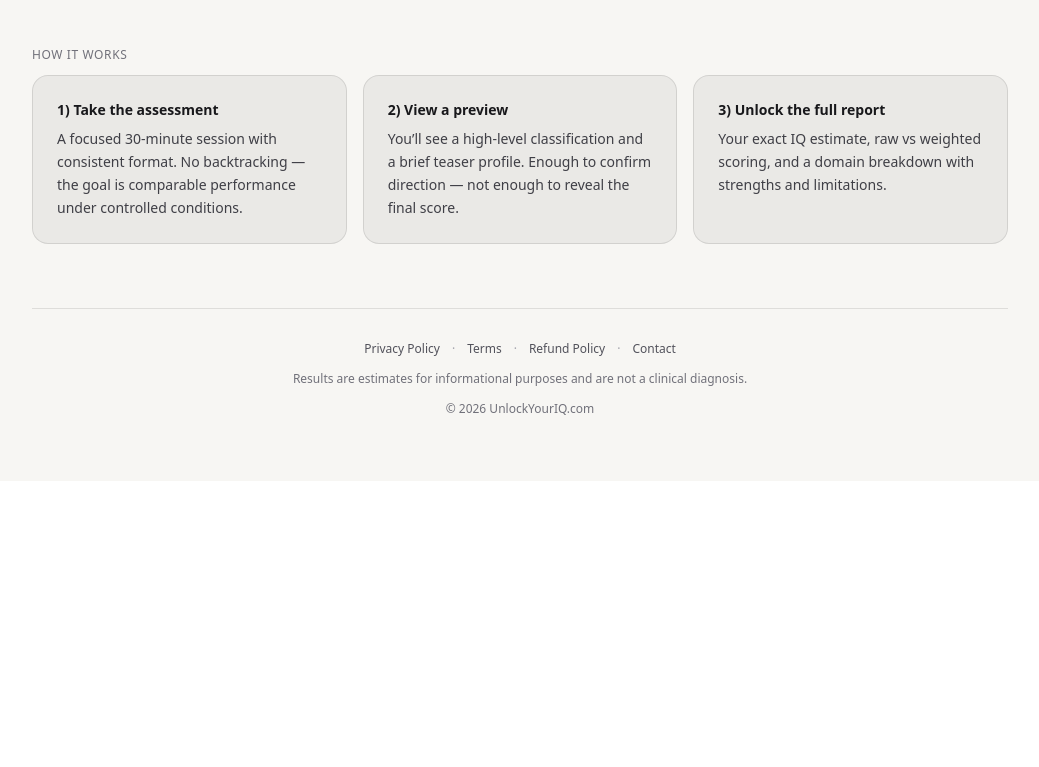
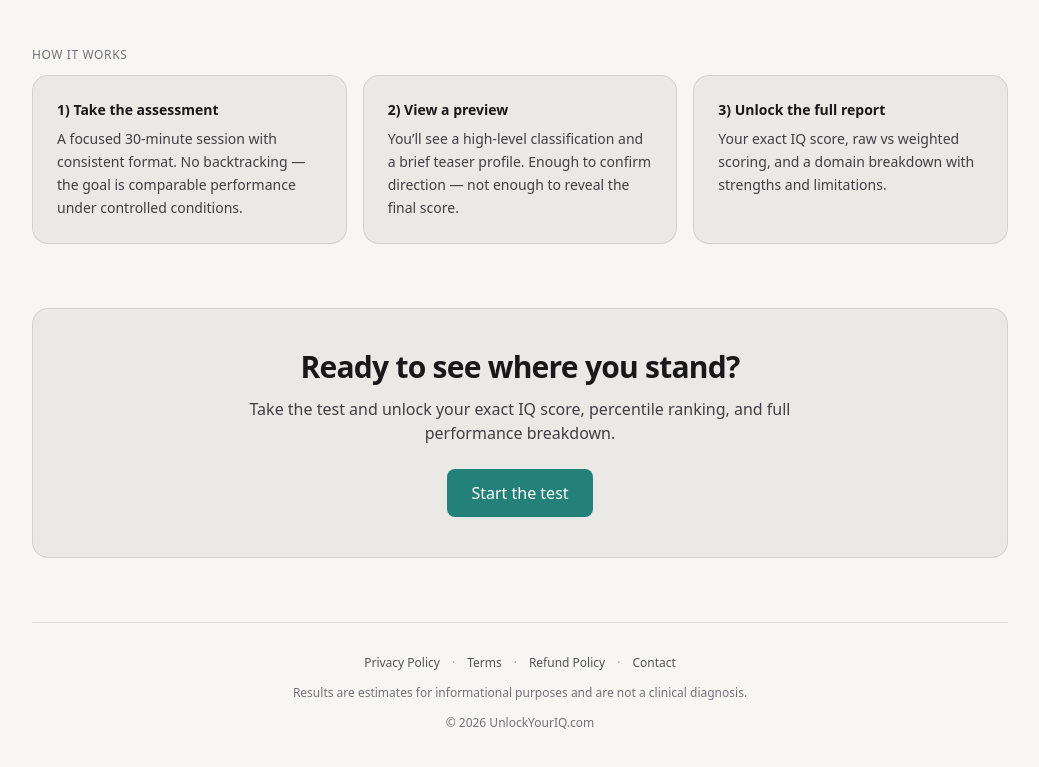
Before and after one commit to rickey88-rgb/iq-test-ny, a Next.js app: page / in a window 1280 px wide. Shown: the part 2246-3013 px from the top of the page, without its empty margins (120-1159 px from the left). Before the commit the page ends 2727 px from the top, so only its background shows below. Built offline with nearby package versions, Linux system fonts and the light colour scheme; no server answers.

Commit message:
Add bottom start test CTA to landing page

```diff
--- a/app/page.tsx
+++ b/app/page.tsx
@@ -323,9 +323,26 @@ export default function HomePage() {
             <div className="rounded-2xl border border-black/10 bg-black/5 p-6">
               <div className="text-sm font-semibold">3) Unlock the full report</div>
               <p className="mt-2 text-sm text-zinc-700 leading-relaxed">
-                Your exact IQ estimate, raw vs weighted scoring, and a domain
+                Your exact IQ score, raw vs weighted scoring, and a domain
                 breakdown with strengths and limitations.
               </p>
+            </div>
+          </div>
+        </section>
+                {/* Bottom CTA */}
+        <section className="mt-12 md:mt-16">
+          <div className="rounded-2xl border border-black/10 bg-black/5 p-8 md:p-10 text-center">
+            <div className="text-2xl md:text-3xl font-semibold tracking-tight text-zinc-900">
+              Ready to see where you stand?
+            </div>
+
+            <p className="mt-3 max-w-[640px] mx-auto text-sm md:text-base text-zinc-700 leading-relaxed">
+              Take the test and unlock your exact IQ score, percentile ranking,
+              and full performance breakdown.
+            </p>
+
+            <div className="mt-6 flex justify-center">
+              <StartTestCta />
             </div>
           </div>
         </section>
```
